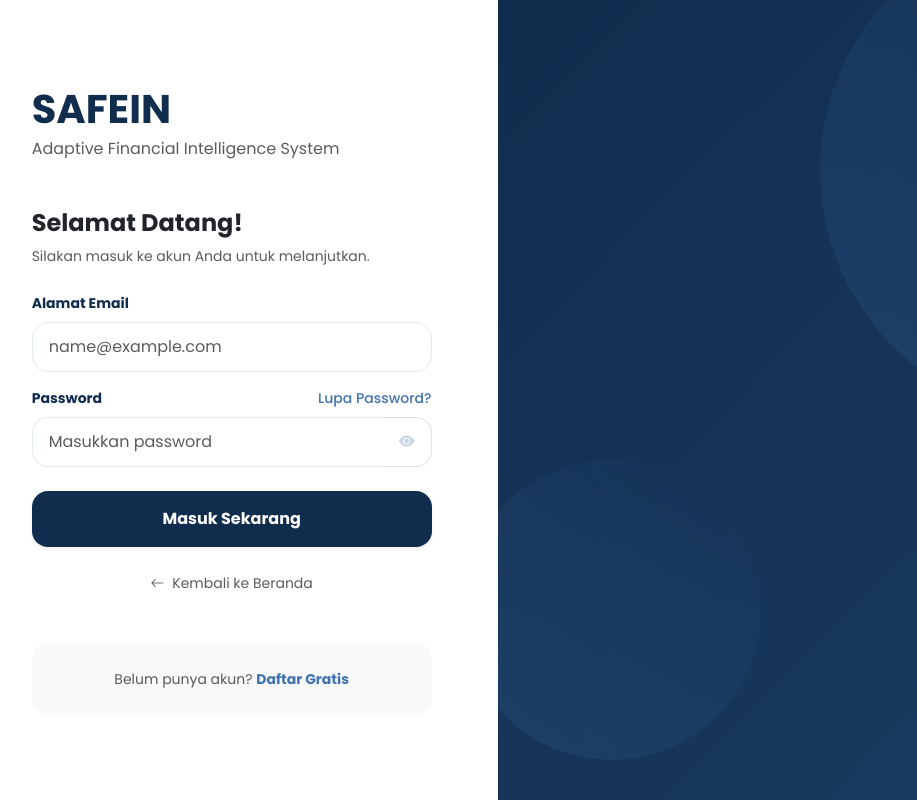
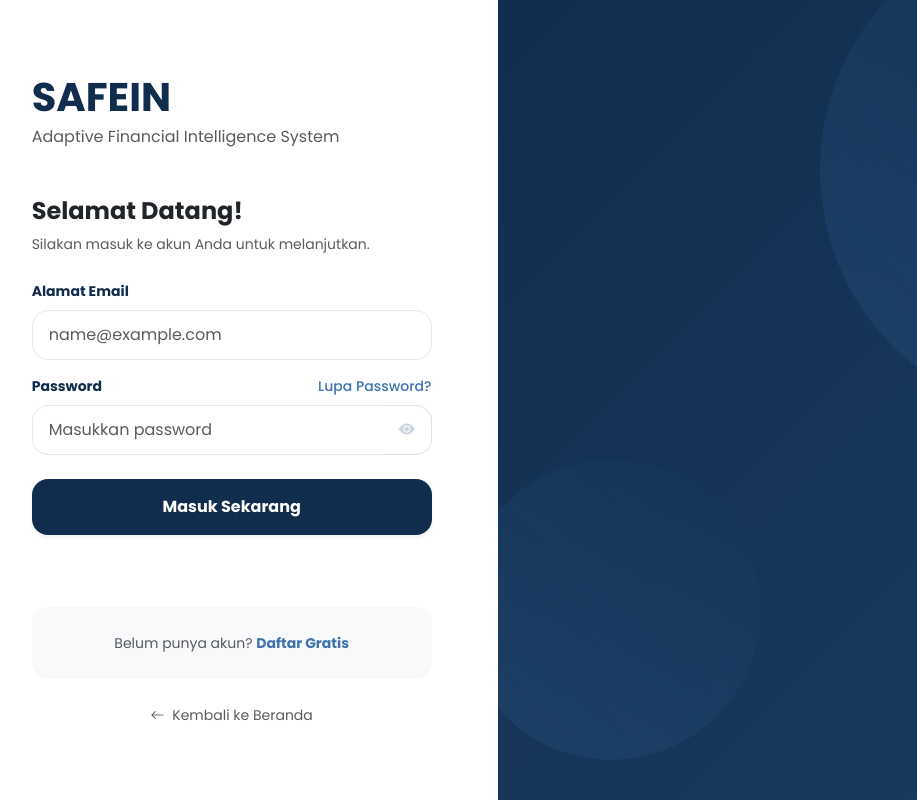
Before and after one commit to AuliaFitriNurAzizah/FE_SAFEIN, a React (Vite) app: page /login in a window 1280 px wide. Shown: the whole page, without its empty margins (35-952 px from the left). Built offline with nearby package versions, Linux system fonts and the light colour scheme.

Commit message:
back to beranda

```diff
--- a/src/pages/Login.jsx
+++ b/src/pages/Login.jsx
@@ -107,18 +107,18 @@ function Login() {
                   </>
                 ) : "Masuk Sekarang"}
               </button>
-
-              <div className="text-center">
-                <Link to="/" className="text-muted small text-decoration-none hover-navy transition-all">
-                  <i className="bi bi-arrow-left me-1"></i> Kembali ke Beranda
-                </Link>
-              </div>
             </form>
 
-            <div className="text-center mt-5 p-4 rounded-4 bg-light">
+            <div className="text-center mt-5 p-4 rounded-4 bg-light mb-4">
               <span className="text-muted small">Belum punya akun? </span>
               <Link to="/register" className="text-safein-blue small text-decoration-none fw-bold">
                 Daftar Gratis
+              </Link>
+            </div>
+
+            <div className="text-center">
+              <Link to="/" className="text-muted small text-decoration-none hover-navy transition-all">
+                <i className="bi bi-arrow-left me-1"></i> Kembali ke Beranda
               </Link>
             </div>
           </div>
--- a/src/pages/Register.jsx
+++ b/src/pages/Register.jsx
@@ -151,18 +151,18 @@ function Register() {
                   </>
                 ) : "Daftar Sekarang"}
               </button>
-
-              <div className="text-center">
-                <Link to="/" className="text-muted small text-decoration-none hover-navy transition-all">
-                  <i className="bi bi-arrow-left me-1"></i> Kembali ke Beranda
-                </Link>
-              </div>
             </form>
 
-            <div className="text-center mt-5 p-4 rounded-4 bg-light">
+            <div className="text-center mt-5 p-4 rounded-4 bg-light mb-4">
               <span className="text-muted small">Sudah punya akun? </span>
               <Link to="/login" className="text-safein-blue small text-decoration-none fw-bold">
                 Masuk Disini
+              </Link>
+            </div>
+
+            <div className="text-center">
+              <Link to="/" className="text-muted small text-decoration-none hover-navy transition-all">
+                <i className="bi bi-arrow-left me-1"></i> Kembali ke Beranda
               </Link>
             </div>
           </div>
```
